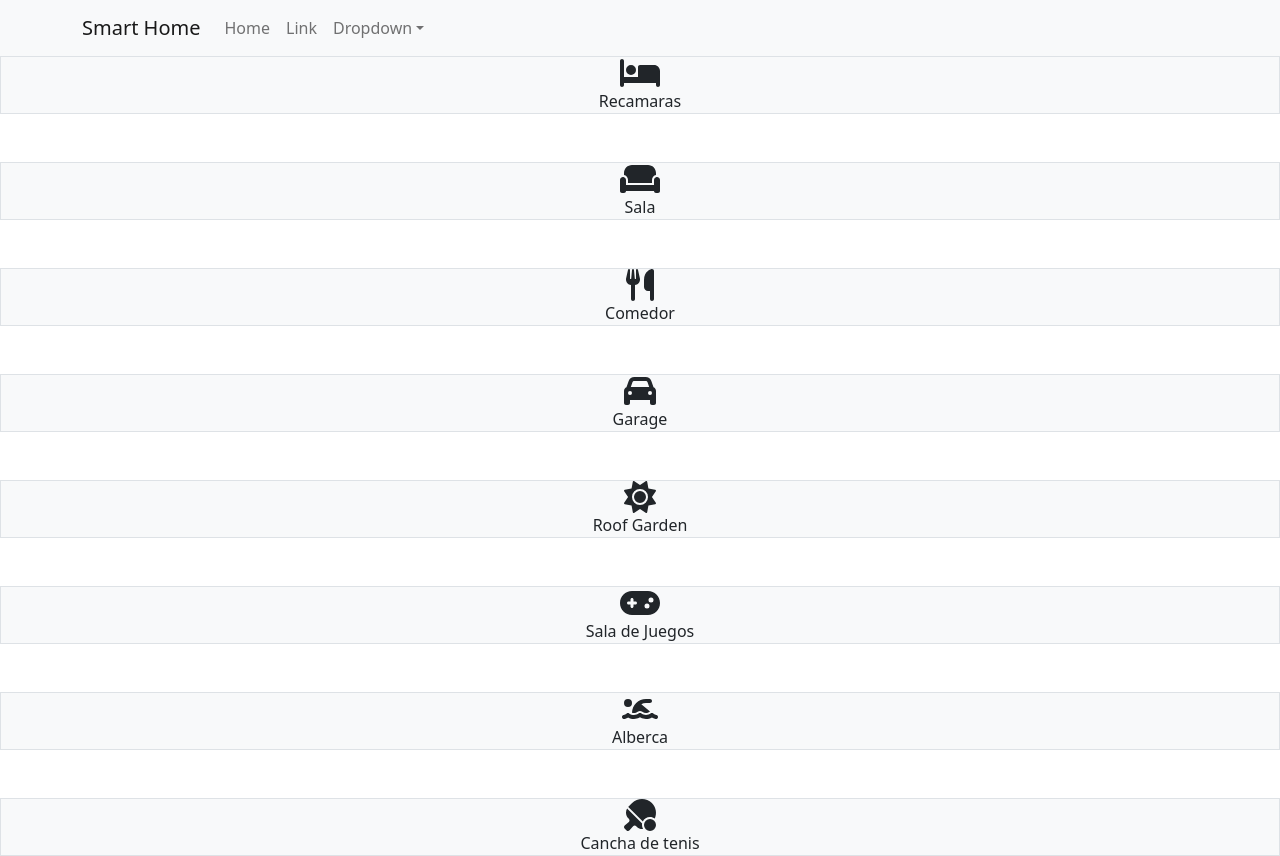
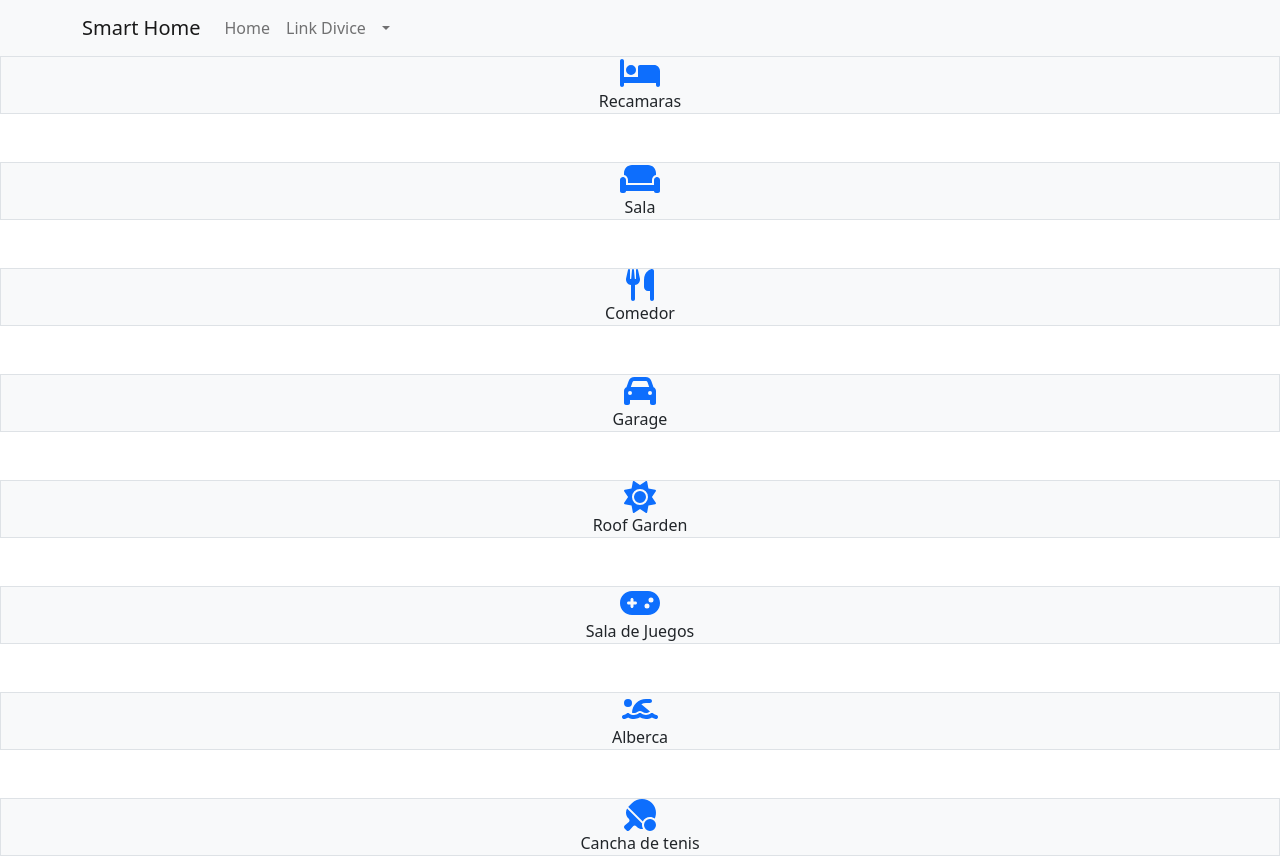
Before and after one commit to soydanteprz/smart-home, a React (Create React App) app: page / in a window 1280 px wide. Built offline with nearby package versions, Linux system fonts and the light colour scheme.

Commit message:
Falta pagina de Cuarto

```diff
--- a/package.json
+++ b/package.json
@@ -3,11 +3,14 @@
   "version": "0.1.0",
   "private": true,
   "dependencies": {
+    "@emotion/react": "^11.10.4",
+    "@emotion/styled": "^11.10.4",
     "@fortawesome/fontawesome-svg-core": "^6.2.0",
     "@fortawesome/free-brands-svg-icons": "^6.2.0",
     "@fortawesome/free-regular-svg-icons": "^6.2.0",
     "@fortawesome/free-solid-svg-icons": "^6.2.0",
     "@fortawesome/react-fontawesome": "^0.2.0",
+    "@mui/material": "^5.10.9",
     "@testing-library/jest-dom": "^5.16.5",
     "@testing-library/react": "^13.4.0",
     "@testing-library/user-event": "^13.5.0",
@@ -15,6 +18,8 @@
     "react": "^18.2.0",
     "react-bootstrap": "^2.5.0",
     "react-dom": "^18.2.0",
+    "react-router-dom": "^6.4.2",
+    "react-router-hash-link": "^2.4.3",
     "react-scripts": "5.0.1",
     "web-vitals": "^2.1.4"
   },
--- a/src/App.js
+++ b/src/App.js
@@ -1,16 +1,24 @@
 import logo from './logo.svg';
 import './App.css';
 import 'bootstrap/dist/css/bootstrap.min.css';
-import { NavBar } from './components/NavBar';
-import { Home } from './components/Home';
+import  NavBar from './components/NavBar';
+import  Home  from './components/Home';
+import  Room  from './components/Room';
+import {
+  BrowserRouter as Router,
+  Navigate,
+  Route,
+  Routes,
+} from "react-router-dom";
 
-function App() {
+export default function App() {
   return (
-    <div className="App">
+    <Router>
       <NavBar />
-      <Home />
-    </div>
+      <Routes>
+        <Route path="/" element ={<Home />} />
+        <Route path="/room" element={<Room />} />
+      </Routes>
+    </Router>
   );
 }
-
-export default App;
--- a/src/components/Home.js
+++ b/src/components/Home.js
@@ -3,52 +3,103 @@ import Row from "react-bootstrap/Row";
 import Col from "react-bootstrap/Col";
 import Stack from "react-bootstrap/Stack";
 import { FontAwesomeIcon } from "@fortawesome/react-fontawesome";
-import { faBed,
+import {
+    faBed,
     faGamepad,
     faPersonSwimming,
     faTableTennis,
     faUtensils,
     faCar,
     faCouch,
-    faSun} from "@fortawesome/free-solid-svg-icons";
+    faSun,
+} from "@fortawesome/free-solid-svg-icons";
+import { NavLink } from "react-router-dom";
 
-export const Home = () => {
+export default function Home() {
     return (
-        <Stack direction="vertical" gap={5}>
+        <Stack direction="vertical" gap={5} className="text-center">
             <div className="bg-light border">
-                <FontAwesomeIcon icon={faBed} size = "2xl" /><br></br>
+                <NavLink
+                    to="/room"
+                    className={({ isActive }) => (isActive ? "active" : "")}
+                >
+                    <FontAwesomeIcon icon={faBed} size="2xl" />
+                </NavLink>
+                <br></br>
                 Recamaras
             </div>
+
             <div className="bg-light border">
-                <FontAwesomeIcon icon={faCouch} size = "2xl" /><br></br>
+                <NavLink
+                    to="/room"
+                    className={({ isActive }) => (isActive ? "active" : "")}
+                >
+                    <FontAwesomeIcon icon={faCouch} size="2xl" />
+                </NavLink>
+                <br></br>
                 Sala
             </div>
+
             <div className="bg-light border">
-                <FontAwesomeIcon icon={faUtensils} size = "2xl"/><br></br>
+                <NavLink
+                    to="/room"
+                    className={({ isActive }) => (isActive ? "active" : "")}
+                >
+                    <FontAwesomeIcon icon={faUtensils} size="2xl" />
+                </NavLink>
+                <br></br>
                 Comedor
             </div>
             <div className="bg-light border">
-                <FontAwesomeIcon icon={faCar} size = "2xl"/><br></br>
+                <NavLink
+                    to="/room"
+                    className={({ isActive }) => (isActive ? "active" : "")}
+                >
+                    <FontAwesomeIcon icon={faCar} size="2xl" />
+                </NavLink>
+                <br></br>
                 Garage
             </div>
             <div className="bg-light border">
-                <FontAwesomeIcon icon={faSun} size = "2xl"/><br></br>
+                <NavLink
+                    to="/room"
+                    className={({ isActive }) => (isActive ? "active" : "")}
+                >
+                    <FontAwesomeIcon icon={faSun} size="2xl" />
+                </NavLink>
+                <br></br>
                 Roof Garden
             </div>
             <div className="bg-light border">
-                <FontAwesomeIcon icon={faGamepad} size = "2xl"/><br></br>
+                <NavLink
+                    to="/room"
+                    className={({ isActive }) => (isActive ? "active" : "")}
+                >
+                    <FontAwesomeIcon icon={faGamepad} size="2xl" />
+                </NavLink>
+                <br></br>
                 Sala de Juegos
             </div>
             <div className="bg-light border">
-                <FontAwesomeIcon icon={faPersonSwimming} size = "2xl"/><br></br>
+                <NavLink
+                    to="/room"
+                    className={({ isActive }) => (isActive ? "active" : "")}
+                >
+                    <FontAwesomeIcon icon={faPersonSwimming} size="2xl" />
+                </NavLink>
+                <br></br>
                 Alberca
             </div>
             <div className="bg-light border">
-                <FontAwesomeIcon icon={faTableTennis}size = "2xl"/><br></br>
+                <NavLink
+                    to="/room"
+                    className={({ isActive }) => (isActive ? "active" : "")}
+                >
+                    <FontAwesomeIcon icon={faTableTennis} size="2xl" />
+                </NavLink>
+                <br></br>
                 Cancha de tenis
             </div>
         </Stack>
     );
-};
-
-export default Home;
+}
--- a/src/components/NavBar.js
+++ b/src/components/NavBar.js
@@ -3,7 +3,7 @@ import Nav from "react-bootstrap/Nav";
 import Navbar from "react-bootstrap/Navbar";
 import NavDropdown from "react-bootstrap/NavDropdown";
 
-export const NavBar = () => {
+export default function NavBar() {
     return (
         <Navbar bg="light" expand="lg">
             <Container>
@@ -12,20 +12,20 @@ export const NavBar = () => {
                 <Navbar.Collapse id="basic-navbar-nav">
                     <Nav className="me-auto">
                         <Nav.Link href="#home">Home</Nav.Link>
-                        <Nav.Link href="#link">Link</Nav.Link>
-                        <NavDropdown title="Dropdown" id="basic-nav-dropdown">
+                        <Nav.Link href="#link">Link Divice</Nav.Link>
+                        <NavDropdown title="" id="basic-nav-dropdown">
                             <NavDropdown.Item href="#action/3.1">
-                                Action
+                                Dante David Pérez Pérez
                             </NavDropdown.Item>
                             <NavDropdown.Item href="#action/3.2">
-                                Another action
+                                Daniel Felipe Hurtado Giraldo
                             </NavDropdown.Item>
                             <NavDropdown.Item href="#action/3.3">
-                                Something
+                                Tec de Monterrey
                             </NavDropdown.Item>
                             <NavDropdown.Divider />
                             <NavDropdown.Item href="#action/3.4">
-                                Separated link
+                                Pagina perrona
                             </NavDropdown.Item>
                         </NavDropdown>
                     </Nav>
@@ -33,6 +33,4 @@ export const NavBar = () => {
             </Container>
         </Navbar>
     );
-}
-
-export default NavBar;
+};
--- /dev/null
+++ b/src/components/Room.js
@@ -0,0 +1,14 @@
+import React from "react";
+import { Container } from '@mui/material';
+import { Box } from '@mui/material';
+
+
+export default function Room() {
+    return(
+        <Container>
+            <h1>Luces</h1>
+
+        </Container>
+
+    )
+}
--- a/src/index.js
+++ b/src/index.js
@@ -1,17 +1,5 @@
-import React from 'react';
-import ReactDOM from 'react-dom/client';
-import './index.css';
-import App from './App';
-import reportWebVitals from './reportWebVitals';
+import React from "react";
+import ReactDOM from "react-dom";
+import App from "./App";
 
-const root = ReactDOM.createRoot(document.getElementById('root'));
-root.render(
-  <React.StrictMode>
-    <App />
-  </React.StrictMode>
-);
-
-// If you want to start measuring performance in your app, pass a function
-// to log results (for example: reportWebVitals(console.log))
-// or send to an analytics endpoint. Learn more: https://bit.ly/CRA-vitals
-reportWebVitals();
+ReactDOM.render(<App />, document.getElementById("root"));
```
Also changed, not shown: 1 other file (tests, documents, lock files or other folders). Lines whose indentation alone changed are shown as unchanged.
